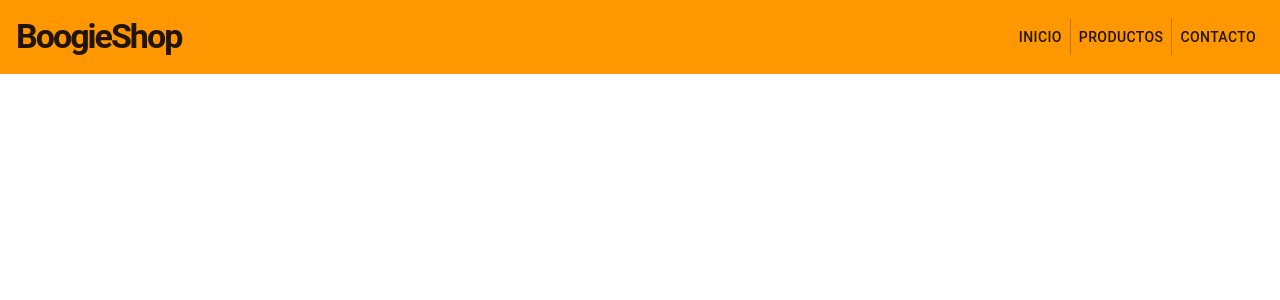
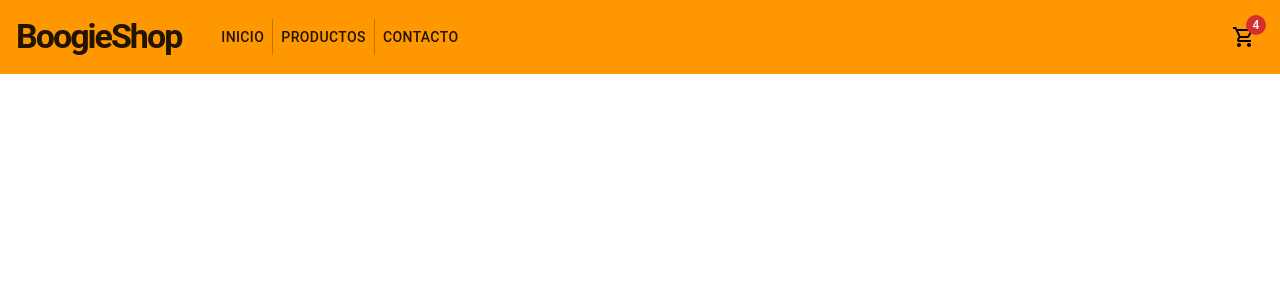
Before and after one commit to venutti/PreEntrega2Venutti, a React (Vite) app: page / in a window 1280 px wide. Shown: the top 300 px of the page. Built offline with nearby package versions, Linux system fonts and the light colour scheme.

Commit message:
Agrega CartWidget
Utiliza MUI Icons para obtener los iconos

```diff
--- a/package.json
+++ b/package.json
@@ -11,6 +11,7 @@
   "dependencies": {
     "@emotion/react": "^11.10.6",
     "@emotion/styled": "^11.10.6",
+    "@mui/icons-material": "^5.11.9",
     "@mui/material": "^5.11.10",
     "react": "^18.2.0",
     "react-dom": "^18.2.0"
--- /dev/null
+++ b/src/components/CartWidget.jsx
@@ -0,0 +1,15 @@
+import IconButton from "@mui/material/IconButton";
+import Badge from "@mui/material/Badge";
+import ShoppingCartOutlinedIcon from "@mui/icons-material/ShoppingCartOutlined";
+
+const CartWidget = () => {
+  return (
+    <IconButton>
+      <Badge badgeContent={4} color="error">
+        <ShoppingCartOutlinedIcon sx={{ color: "black" }} />
+      </Badge>
+    </IconButton>
+  );
+};
+
+export default CartWidget;
--- a/src/components/Navbar.jsx
+++ b/src/components/Navbar.jsx
@@ -2,24 +2,28 @@ import Stack from "@mui/material/Stack";
 import Typography from "@mui/material/Typography";
 import ButtonGroup from "@mui/material/ButtonGroup";
 import Button from "@mui/material/Button";
+import CartWidget from "./CartWidget";
 
 const Navbar = () => {
   return (
     <Stack
       component="nav"
       direction="row"
-      justifyContent="space-between"
       alignItems="center"
       sx={{ backgroundColor: "warning.light", p: 2 }}
     >
-      <Typography variant="h4" sx={{ fontWeight: "bold", letterSpacing: -2 }}>
+      <Typography
+        variant="h4"
+        sx={{ fontWeight: "bold", letterSpacing: -2, mr: 4 }}
+      >
         BoogieShop
       </Typography>
-      <ButtonGroup color="inherit" variant="text">
+      <ButtonGroup color="inherit" variant="text" sx={{ mr: "auto" }}>
         <Button>Inicio</Button>
         <Button>Productos</Button>
         <Button>Contacto</Button>
       </ButtonGroup>
+      <CartWidget />
     </Stack>
   );
 };
```
Also changed, not shown: 1 other file (tests, documents, lock files or other folders).
